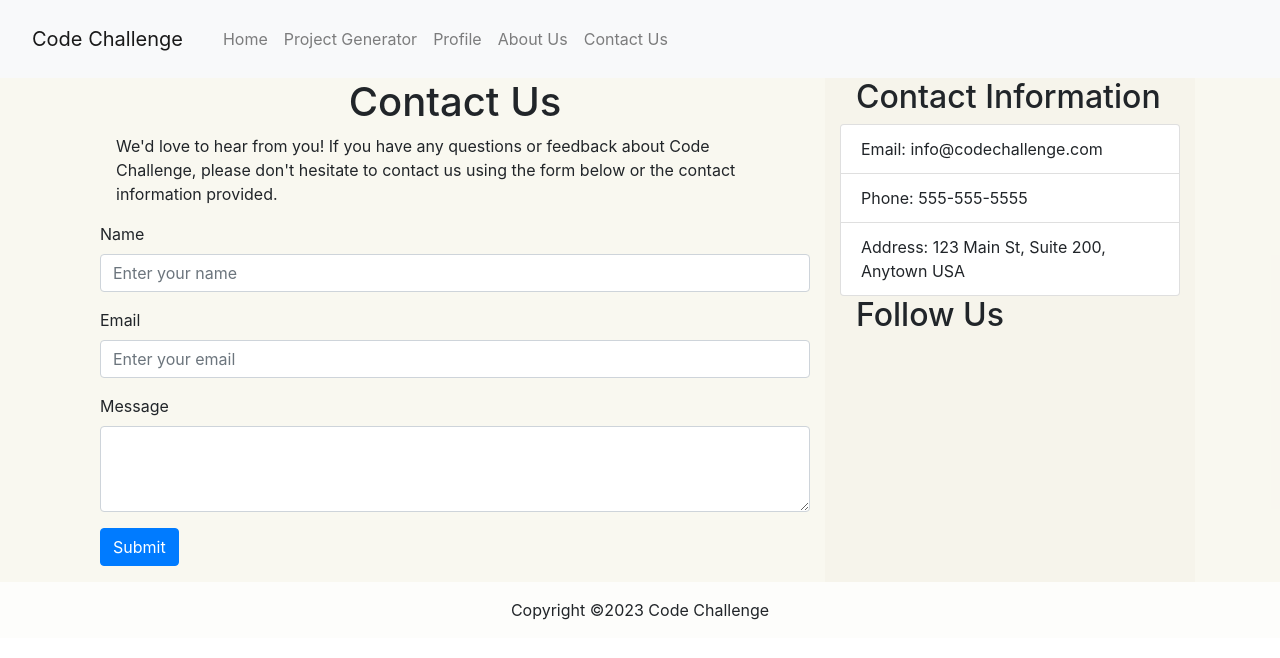
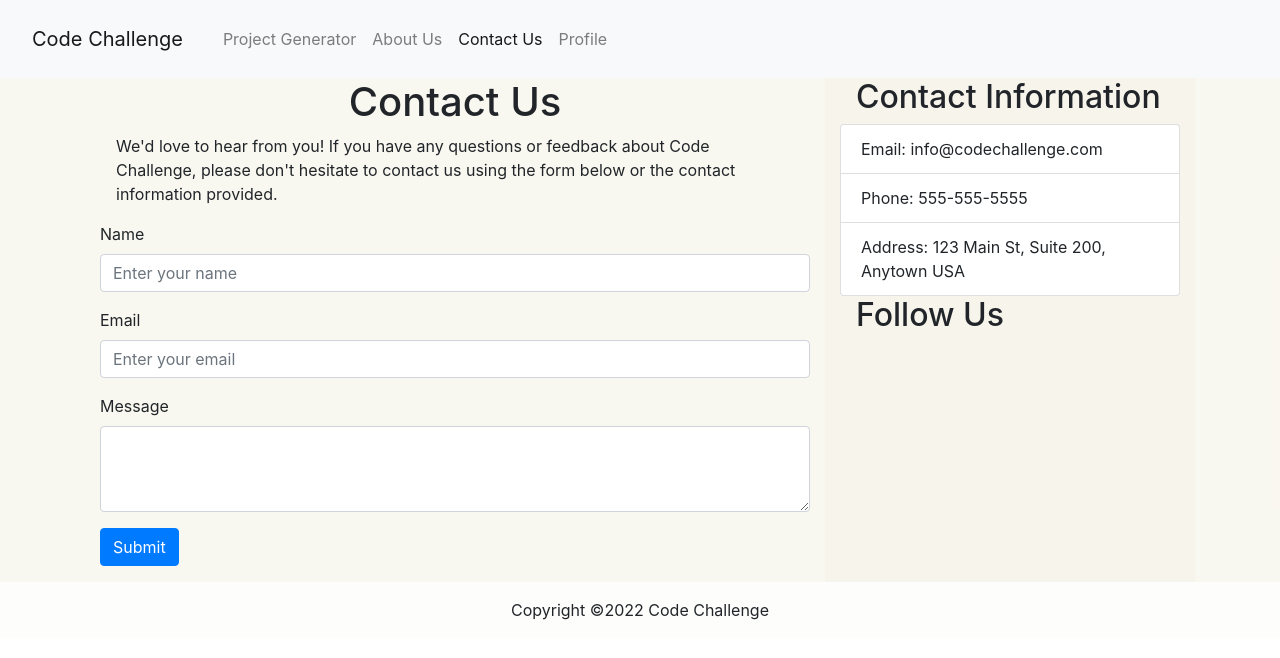
Before and after one commit to jayeshpaluru/CollegeCodingProjectWebsite, a website: page contactUs.html in a window 1280 px wide. Drawn offline with nearby package versions, Linux system fonts and the light colour scheme.

Commit message:
Update contactUs.html

```diff
--- a/contactUs.html
+++ b/contactUs.html
@@ -11,26 +11,25 @@
 <body>
     <header>
         <nav class="navbar navbar-expand-lg navbar-light bg-light">
-        <a class="navbar-brand" href="#">Code Challenge</a>
+            <a class="navbar-brand" href="index.html">Code Challenge</a>
             <button class="navbar-toggler" type="button" data-toggle="collapse" data-target="#navbarNav" aria-controls="navbarNav" aria-expanded="false" aria-label="Toggle navigation">
                 <span class="navbar-toggler-icon"></span>
             </button>
             <div class="collapse navbar-collapse" id="navbarNav">
                 <ul class="navbar-nav">
                     <li class="nav-item">
-                  <a class="nav-link" href="home.html">Home</a>
                     </li>
                     <li class="nav-item">
                         <a class="nav-link" href="ProjectGenerator.html">Project Generator</a>
                     </li>
-                <li>
-                    <a class="nav-link" href="profile.html">Profile</a>
-                </li>
                     <li class="nav-item">
                         <a class="nav-link" href="AboutUs.html">About Us</a>
                     </li>
+                    <li class="nav-item active">
+                        <a class="nav-link" href="contactUs.html">Contact Us</a>
+                    </li>
                     <li class="nav-item">
-                    <a class="nav-link" href="contactUs.html">Contact Us</a>
+                        <a class="nav-link" href="profile.html">Profile</a>
                     </li>
                 </ul>
             </div>
@@ -83,7 +82,7 @@
                           <div class="container">
                               <div class="row">
                                   <div class="col-md-12">
-                                      <p class="text-center">Copyright ©2023 Code Challenge</p>
+                                      <p class="text-center">Copyright ©2022 Code Challenge</p>
                                   </div>
                               </div>
                           </div>
```
Lines whose indentation alone changed are shown as unchanged.
